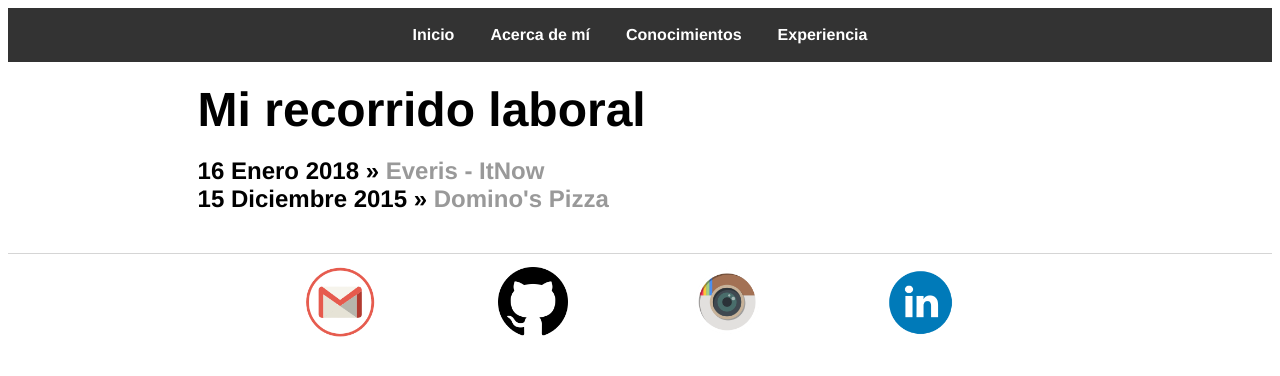
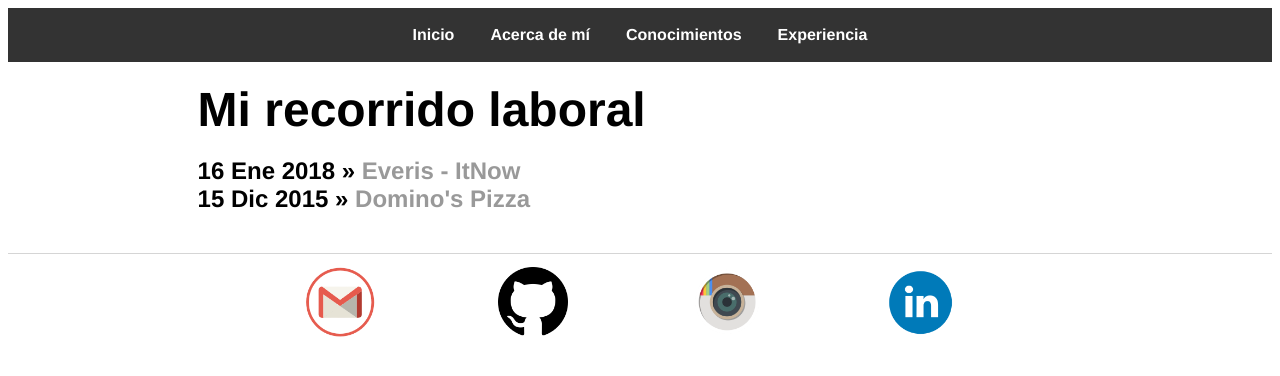
Before and after one commit to isx47590131/isx47590131.github.io, a Jekyll site: the page built from experiencia/index.html, in a window 1280 px wide. Shown: the top 376 px of the page. Built offline with Jekyll 4.4.1, drawn with Linux system fonts in a browser that asks for light colours; some of the changed lines change nothing that is shown.

Commit message:
Update index.html

```diff
--- a/experiencia/index.html
+++ b/experiencia/index.html
@@ -10,18 +10,18 @@
 	    <li><span>{% assign m = post.date | date: "%-m" %}
 {{ post.date | date: "%-d" }}
 {% case m %}
-  {% when '1' %}Enero
-  {% when '2' %}Febrero
-  {% when '3' %}Marzo
-  {% when '4' %}Abril
-  {% when '5' %}Mayo
-  {% when '6' %}Junio
-  {% when '7' %}Julio
-  {% when '8' %}Agosto
-  {% when '9' %}Septiembre
-  {% when '10' %}Octubre
-  {% when '11' %}Noviembre
-  {% when '12' %}Diciembre
+  {% when '1' %}Ene
+  {% when '2' %}Feb
+  {% when '3' %}Mar
+  {% when '4' %}Abr
+  {% when '5' %}May
+  {% when '6' %}Jun
+  {% when '7' %}Jul
+  {% when '8' %}Ago
+  {% when '9' %}Sep
+  {% when '10' %}Oct
+  {% when '11' %}Nov
+  {% when '12' %}Dic
 {% endcase %}
 {{ post.date | date: "%Y" }}</span> » <a href="{{ post.url }}" title="{{ post.title }}">{{ post.title }}</a></li>
 	  {% endfor %}
```
